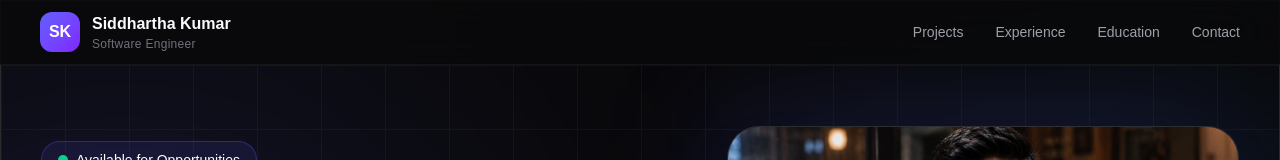
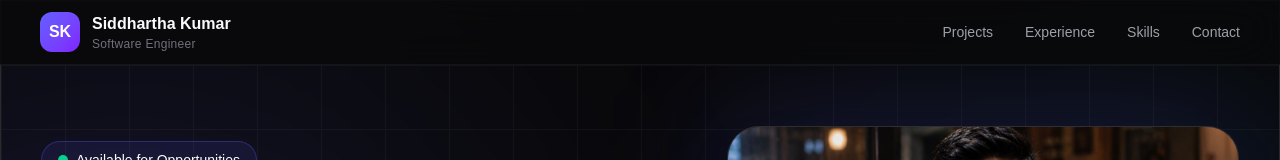
Before and after one commit to devsiddhartha31/devsiddhartha31.github.io, a Next.js app: page / in a window 1280 px wide. Shown: the top 160 px of the page. Built offline with nearby package versions, Linux system fonts and the light colour scheme.

Commit message:
refactor(layout): replace education with tech stack navigation

```diff
--- a/app/page.tsx
+++ b/app/page.tsx
@@ -4,7 +4,6 @@ import About from "@/components/about/About";
 import Experience from "@/components/experience/Experience";
 import Projects from "@/components/projects/Projects";
 import Skills from "@/components/skills/Skills";
-import Education from "@/components/education/Education";
 import Contact from "@/components/contact/Contact";
 import Footer from "@/components/layout/Footer";
 
@@ -23,8 +22,6 @@ export default function Home() {
 
       <Skills />
 
-      <Education />
-
       <Contact />
 
       <Footer />
--- a/data/navigation.ts
+++ b/data/navigation.ts
@@ -12,9 +12,9 @@ export const navigation: NavigationItem[] = [
     href: "#experience",
   },
   {
-    id: "education",
-    name: "Education",
-    href: "#education",
+    id: "skills",
+    name: "Skills",
+    href: "#skills",
   },
   {
     id: "contact",
--- a/data/routes.ts
+++ b/data/routes.ts
@@ -2,6 +2,6 @@ export const routes = {
   home: "#",
   projects: "#projects",
   experience: "#experience",
-  education: "#education",
+  skills: "#skills",
   contact: "#contact",
 };
```
